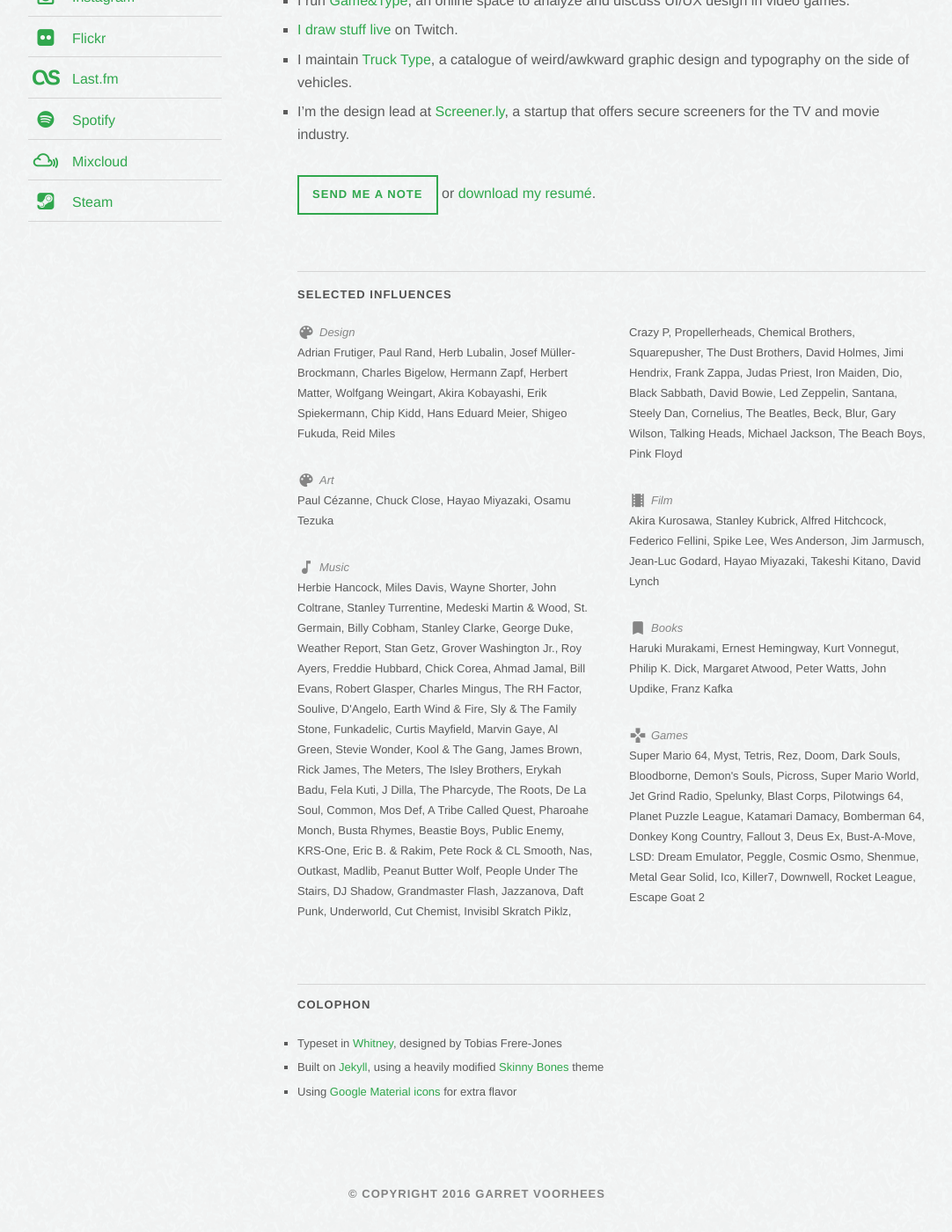
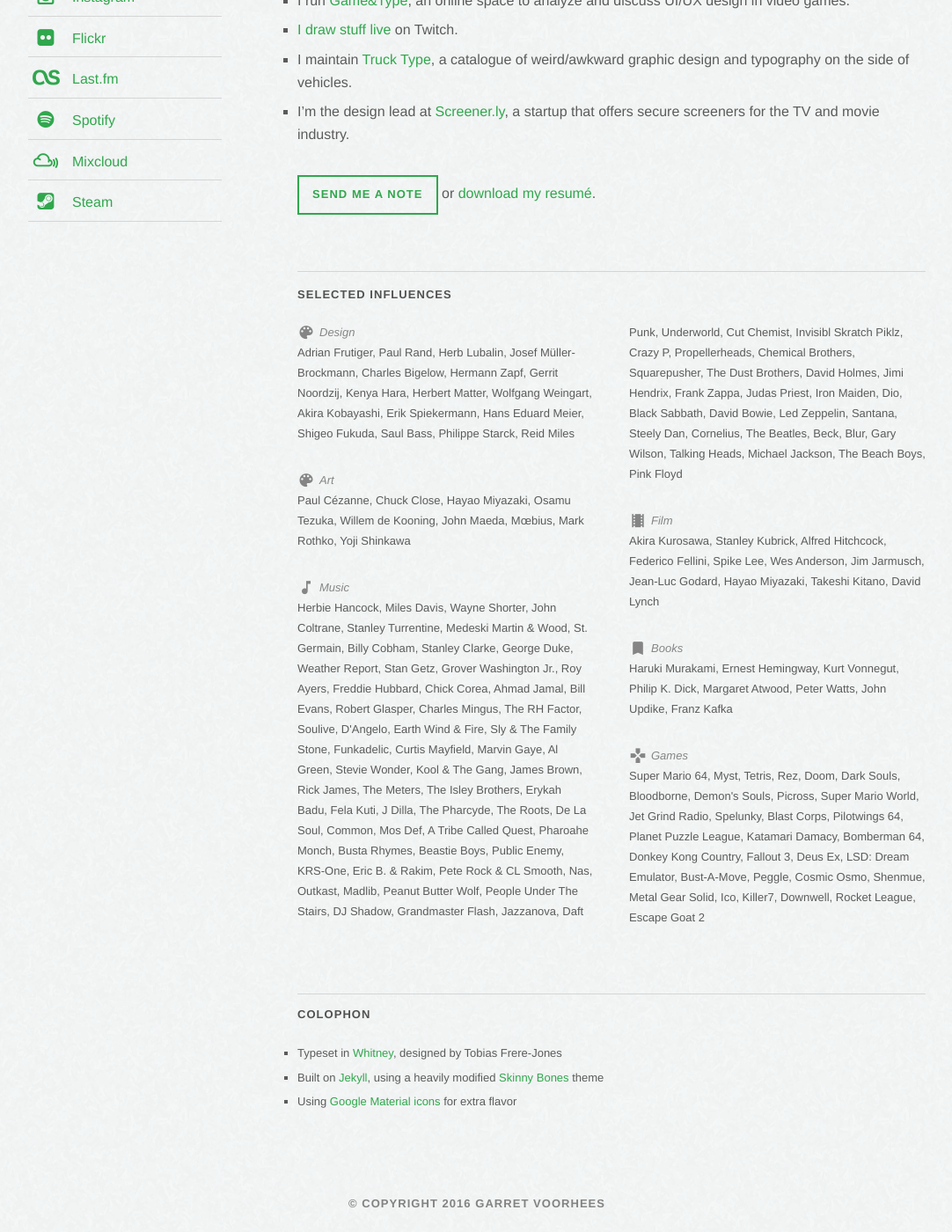
Before and after one commit to garretvoorhees/garretvoorhees.github.io, a Jekyll site: the page built from info/index.html, in a window 1280 px wide and 1400 px high, scrolled down 463 px. Shown: the whole window at 88% size, without its empty margins (98-1180 px from the left). Built offline with Jekyll 4.4.1, drawn with Linux system fonts in a browser that asks for light colours; some web fonts are replaced.

Commit message:
Updated influences

```diff
--- a/_includes/influences.html
+++ b/_includes/influences.html
@@ -3,10 +3,10 @@
 <div class="influences-list">
 
 <span class="inf-icon icon-art"></span> <em>Design</em>
-<p>Adrian Frutiger, Paul Rand, Herb Lubalin, Josef Müller-Brockmann, Charles Bigelow, Hermann Zapf, Herbert Matter, Wolfgang Weingart, Akira Kobayashi, Erik Spiekermann, Chip Kidd, Hans Eduard Meier, Shigeo Fukuda, Reid Miles</p>
+<p>Adrian Frutiger, Paul Rand, Herb Lubalin, Josef Müller-Brockmann, Charles Bigelow, Hermann Zapf, Gerrit Noordzij, Kenya Hara, Herbert Matter, Wolfgang Weingart, Akira Kobayashi, Erik Spiekermann, Hans Eduard Meier, Shigeo Fukuda, Saul Bass, Philippe Starck, Reid Miles</p>
 
 <span class="inf-icon icon-art"></span> <em>Art</em>
-<p>Paul Cézanne, Chuck Close, Hayao Miyazaki, Osamu Tezuka</p>
+<p>Paul Cézanne, Chuck Close, Hayao Miyazaki, Osamu Tezuka, Willem de Kooning, John Maeda, Mœbius, Mark Rothko, Yoji Shinkawa</p>
 
 <span class="inf-icon icon-music"></span> <em>Music</em>
 <p>Herbie Hancock, Miles Davis, Wayne Shorter, John Coltrane, Stanley Turrentine, Medeski Martin & Wood, St. Germain, Billy Cobham, Stanley Clarke, George Duke, Weather Report, Stan Getz, Grover Washington Jr., Roy Ayers, Freddie Hubbard, Chick Corea, Ahmad Jamal, Bill Evans, Robert Glasper, Charles Mingus, The RH Factor, Soulive, D'Angelo, Earth Wind & Fire, Sly & The Family Stone, Funkadelic, Curtis Mayfield, Marvin Gaye, Al Green, Stevie Wonder, Kool & The Gang, James Brown, Rick James, The Meters, The Isley Brothers, Erykah Badu, Fela Kuti, J Dilla, The Pharcyde, The Roots, De La Soul, Common, Mos Def, A Tribe Called Quest, Pharoahe Monch, Busta Rhymes, Beastie Boys, Public Enemy, KRS-One, Eric B. & Rakim, Pete Rock & CL Smooth, Nas, Outkast, Madlib, Peanut Butter Wolf, People Under The Stairs, DJ Shadow, Grandmaster Flash, Jazzanova, Daft Punk, Underworld, Cut Chemist, Invisibl Skratch Piklz, Crazy P, Propellerheads, Chemical Brothers, Squarepusher, The Dust Brothers, David Holmes, Jimi Hendrix, Frank Zappa, Judas Priest, Iron Maiden, Dio, Black Sabbath, David Bowie, Led Zeppelin, Santana, Steely Dan, Cornelius, The Beatles, Beck, Blur, Gary Wilson, Talking Heads, Michael Jackson, The Beach Boys, Pink Floyd</p>
@@ -18,6 +18,6 @@
 <p>Haruki Murakami, Ernest Hemingway, Kurt Vonnegut, Philip K. Dick, Margaret Atwood, Peter Watts, John Updike, Franz Kafka</p>
 
 <span class="inf-icon icon-games"></span> <em>Games</em>
-<p>Super Mario 64, Myst, Tetris, Rez, Doom, Dark Souls, Bloodborne, Demon's Souls, Picross, Super Mario World, Jet Grind Radio, Spelunky, Blast Corps, Pilotwings 64, Planet Puzzle League, Katamari Damacy, Bomberman 64, Donkey Kong Country, Fallout 3, Deus Ex, Bust-A-Move, LSD: Dream Emulator, Peggle, Cosmic Osmo, Shenmue, Metal Gear Solid, Ico, Killer7, Downwell, Rocket League, Escape Goat 2</p>
+<p>Super Mario 64, Myst, Tetris, Rez, Doom, Dark Souls, Bloodborne, Demon's Souls, Picross, Super Mario World, Jet Grind Radio, Spelunky, Blast Corps, Pilotwings 64, Planet Puzzle League, Katamari Damacy, Bomberman 64, Donkey Kong Country, Fallout 3, Deus Ex, LSD: Dream Emulator, Bust-A-Move, Peggle, Cosmic Osmo, Shenmue, Metal Gear Solid, Ico, Killer7, Downwell, Rocket League, Escape Goat 2</p>
 
 </div>
```
